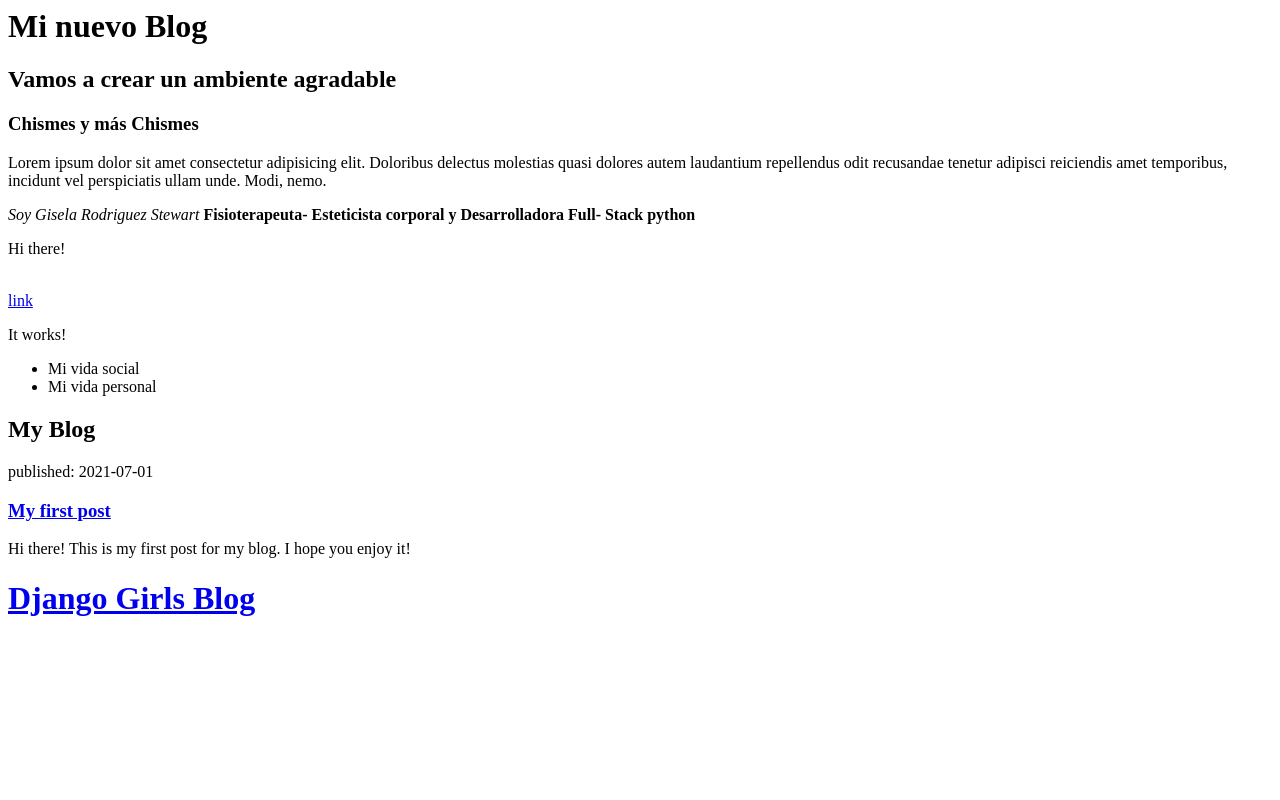
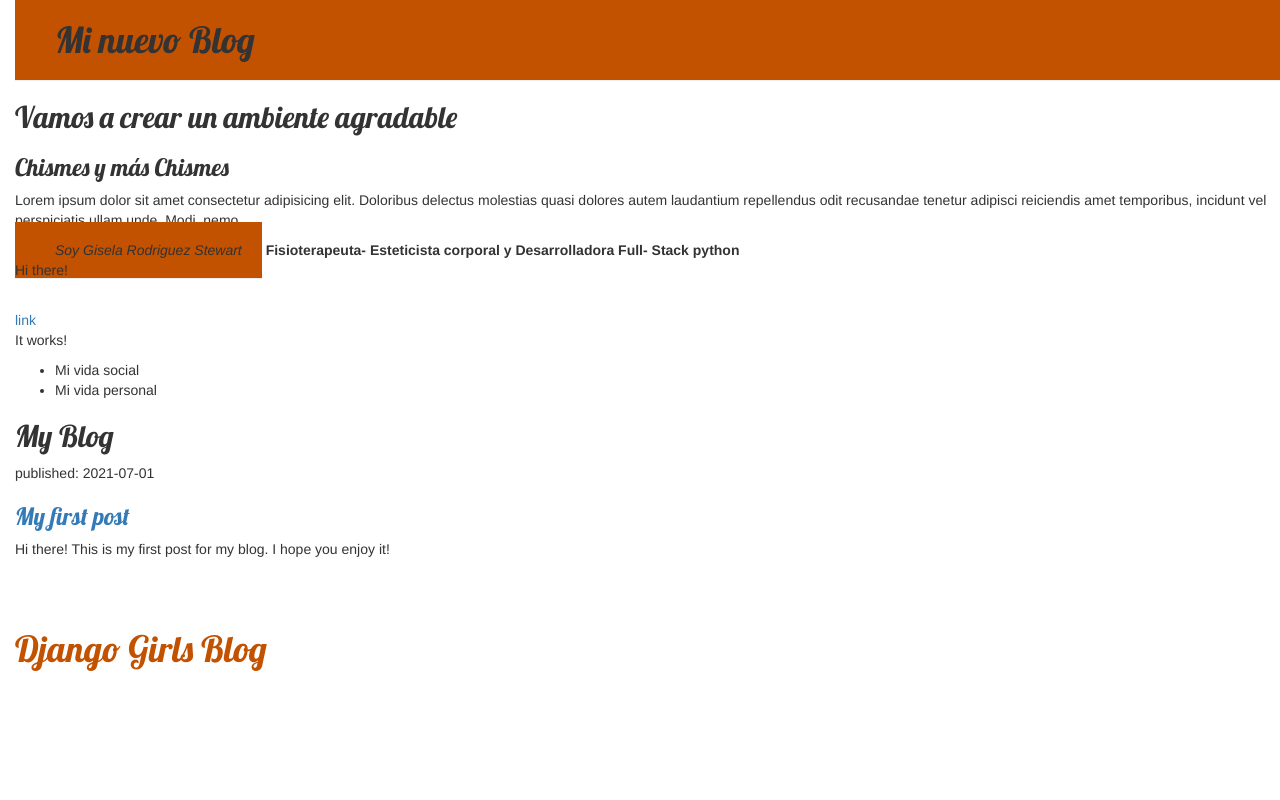
Before and after one commit to GiseRStewart/myfirst-blog, a Django app: template blog/templates/blog/post_list.html in a window 1280 px wide. Run offline with Django 5.2, Linux system fonts and the light colour scheme; the template is opened without the code that fills it, so the values that code supplies are empty; some libraries are stand-ins or nearby versions.

Commit message:
nuevo archivo css para el blog

```diff
--- /dev/null
+++ b/blog/static/blog.css
@@ -0,0 +1,55 @@
+h1 a, h2 a {
+    color: #C25100;
+    font-family: 'Lobster';
+}
+
+body {
+    padding-left: 15px;
+}
+
+.page-header {
+    background-color: #C25100;
+    margin-top: 0;
+    padding: 20px 20px 20px 40px;
+}
+
+.page-header h1, .page-header h1 a, .page-header h1 a:visited, .page-header h1 a:active {
+    color: #ffffff;
+    font-size: 36pt;
+    text-decoration: none;
+}
+
+.content {
+    margin-left: 40px;
+}
+
+h1, h2, h3, h4 {
+    font-family: 'Lobster', cursive;
+}
+
+.date {
+    color: #828282;
+}
+
+.save {
+    float: right;
+}
+
+.post-form textarea, .post-form input {
+    width: 100%;
+}
+
+.top-menu, .top-menu:hover, .top-menu:visited {
+    color: #ffffff;
+    float: right;
+    font-size: 26pt;
+    margin-right: 20px;
+}
+
+.post {
+    margin-bottom: 70px;
+}
+
+.post h2 a, .post h2 a:visited {
+    color: #000000;
+}
--- a/blog/templates/blog/post_list.html
+++ b/blog/templates/blog/post_list.html
@@ -1,9 +1,15 @@
+{% load static %}
 <html>
   <head>
     <title>Gise's blog</title>
+    <link rel="stylesheet" href="//maxcdn.bootstrapcdn.com/bootstrap/3.2.0/css/bootstrap.min.css">
+    <link rel="stylesheet" href="//maxcdn.bootstrapcdn.com/bootstrap/3.2.0/css/bootstrap-theme.min.css">
+    <link href="//fonts.googleapis.com/css?family=Lobster&subset=latin,latin-ext" rel="stylesheet" type="text/css">
+    <link rel="stylesheet" href="{% static 'css/blog.css' %}">
+
   </head>
   <body>
-    <h1>Mi nuevo Blog</h1>
+    <h1 class="page-header">Mi nuevo Blog</h1>
     <h2>Vamos a crear un ambiente agradable</h2>
     <h3>Chismes y más Chismes</h3>
     <p>
@@ -12,7 +18,7 @@
       recusandae tenetur adipisci reiciendis amet temporibus, incidunt vel
       perspiciatis ullam unde. Modi, nemo.
     </p>
-    <em>Soy Gisela Rodriguez Stewart</em>
+    <em class="page-header">Soy Gisela Rodriguez Stewart</em>
     <strong>Fisioterapeuta- Esteticista corporal y Desarrolladora Full- Stack python </strong>
     <br>
 
@@ -20,30 +26,32 @@
     <br><a href="https://djangogirls.org">link</a>
     <p>It works!</p>
     <ul><li>Mi vida social</li><li>Mi vida personal</li></ul>
-
-    <div>
+    <div class="post">
         <h2>My Blog</h2>
         <p>published: 2021-07-01</p>
         <h3><a href="in">My first post</a></h3>
         <p>Hi there! This is my first post for my blog. I hope you enjoy it!</p>
     </div>
-  </body>
-</html>
-<html>
-    <head>
-        <title>Django Girls blog</title>
-    </head>
-    <body>
-        <div>
+
+    <title class="page-header">Django Girls blog</title>
+         <div class="post">
             <h1><a href="/">Django Girls Blog</a></h1>
+            <a href="https://en.wikipedia.org/wiki/Django" class="external_link" id="link_to_wiki_page"></a>
         </div>
-        {% for post in posts %}
-
-          <div>
-            <p> publicado: {{ post.published_date }}</p>
-            <h2><a href="">{{ post.title }}</a></h2>
-            <p>{{ post.text|linebreaksbr }}</p>
+        <div class="content container">
+          <div class="row">
+              <div class="col-md-8">
+                  {% for post in posts %}
+                      <div class="post">
+                          <div class="date">
+                              <p>publicado: {{ post.published_date }}</p>
+                          </div>
+                          <h2><a href="">{{ post.title }}</a></h2>
+                          <p>{{ post.text|linebreaksbr }}</p>
+                      </div>
+                  {% endfor %}
+              </div>
           </div>
-        {% endfor %}
+      </div>
     </body>
 </html>
```
